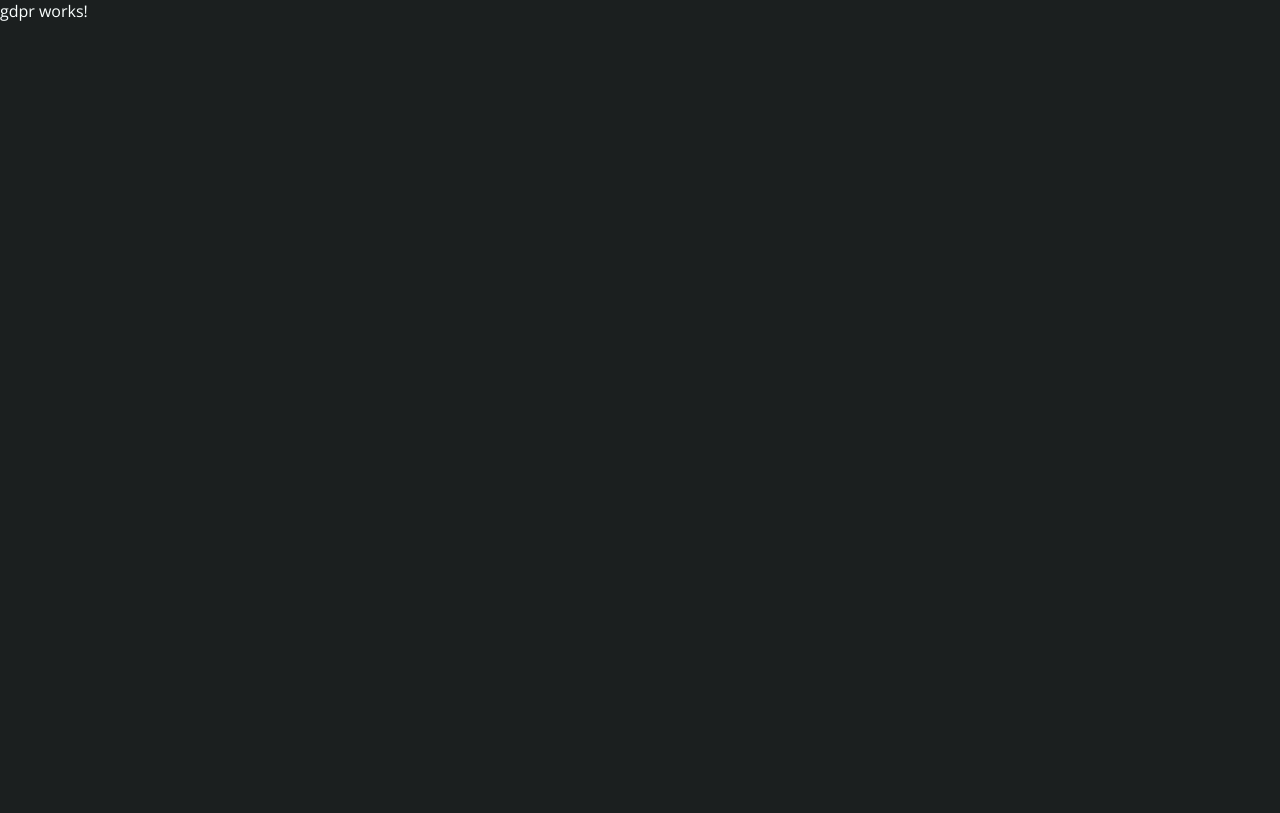
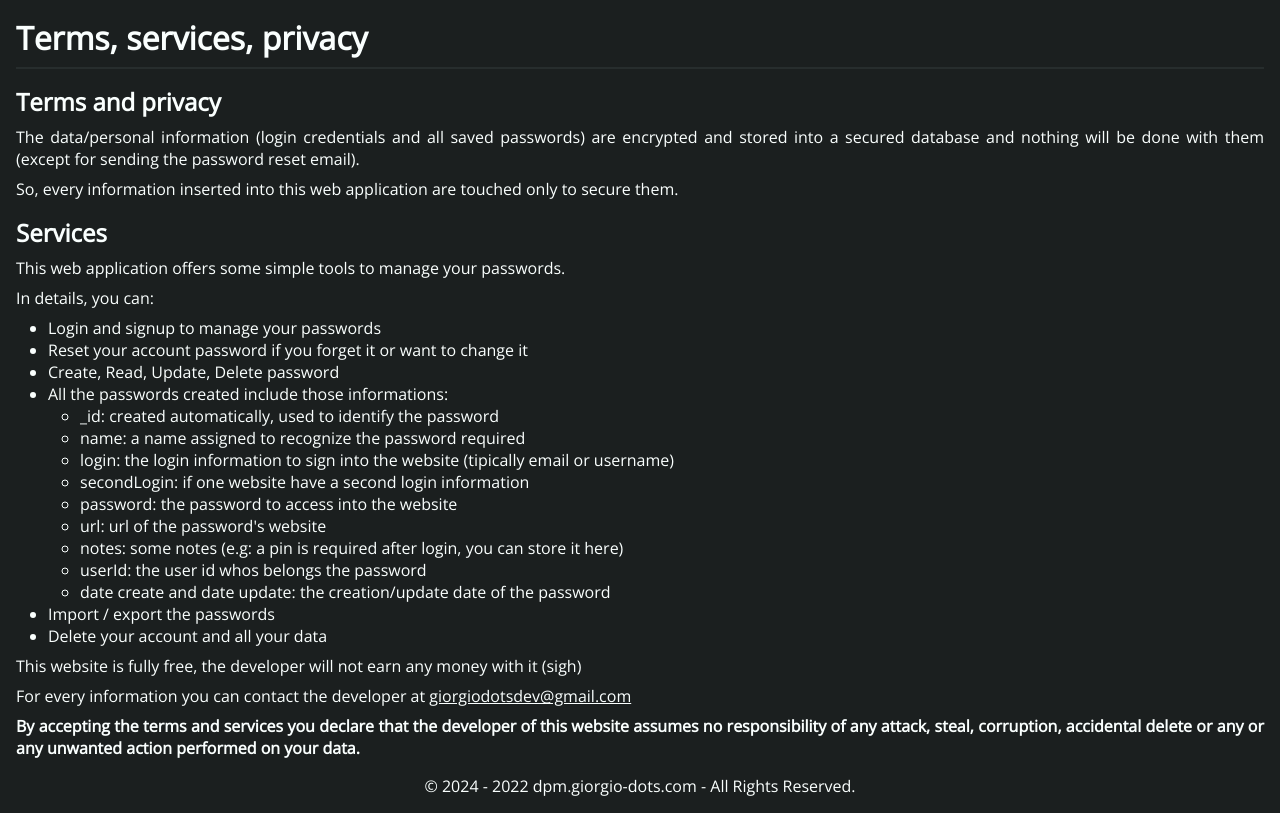
Before and after one commit to GiorgioDots/dpm-frontend-v2, an Angular app: page /gdpr in a window 1280 px wide. Built offline with nearby package versions, Linux system fonts and the light colour scheme.

Commit message:
seo optimization + gdpr

```diff
--- a/angular.json
+++ b/angular.json
@@ -27,7 +27,8 @@
               "src/favicon.ico",
               "src/assets",
               "src/manifest.webmanifest",
-              "src/googlea348bfdad57376bf.html"
+              "src/googlea348bfdad57376bf.html",
+              "src/sitemap.xml"
             ],
             "styles": [
               "src/styles.scss"
--- a/src/app/pages/auth/home/home.component.html
+++ b/src/app/pages/auth/home/home.component.html
@@ -4,6 +4,7 @@
   <img
     src="assets/icons/icon-512x512.png"
     style="max-width: 140px; max-height: 140px"
+    alt="logo"
   />
   <h1 style="padding-top: 1rem; font-size: 2.5rem; text-align: center">
     ~ Welcome! ~
--- a/src/app/pages/gdpr/gdpr.component.html
+++ b/src/app/pages/gdpr/gdpr.component.html
@@ -1 +1,68 @@
-<p>gdpr works!</p>
+<main style="padding: 1rem; text-align: justify">
+  <h1 style="margin-bottom: 0.5rem">Terms, services, privacy</h1>
+  <hr />
+  <h2 style="margin-top: 1rem; margin-bottom: 0.5rem">Terms and privacy</h2>
+  <p style="margin-bottom: 0.5rem">
+    The data/personal information (login credentials and all saved passwords)
+    are encrypted and stored into a secured database and nothing will be done
+    with them (except for sending the password reset email).
+  </p>
+  <p>
+    So, every information inserted into this web application are touched only to
+    secure them.
+  </p>
+  <h2 style="margin-top: 1rem; margin-bottom: 0.5rem">Services</h2>
+  <p style="margin-bottom: 0.5rem">
+    This web application offers some simple tools to manage your passwords.
+  </p>
+  <p style="margin-bottom: 0.5rem">In details, you can:</p>
+  <ul style="margin-left: 2rem; margin-bottom: 0.5rem">
+    <li>Login and signup to manage your passwords</li>
+    <li>Reset your account password if you forget it or want to change it</li>
+    <li>Create, Read, Update, Delete password</li>
+    <li>All the passwords created include those informations:</li>
+    <ul style="margin-left: 2rem">
+      <li>_id: created automatically, used to identify the password</li>
+      <li>name: a name assigned to recognize the password required</li>
+      <li>
+        login: the login information to sign into the website (tipically email
+        or username)
+      </li>
+      <li>secondLogin: if one website have a second login information</li>
+      <li>password: the password to access into the website</li>
+      <li>url: url of the password's website</li>
+      <li>
+        notes: some notes (e.g: a pin is required after login, you can store it
+        here)
+      </li>
+      <li>userId: the user id whos belongs the password</li>
+      <li>
+        date create and date update: the creation/update date of the password
+      </li>
+    </ul>
+    <li>Import / export the passwords</li>
+    <li>Delete your account and all your data</li>
+  </ul>
+  <p style="margin-bottom: 0.5rem">
+    This website is fully free, the developer will not earn any money with it
+    (sigh)
+  </p>
+  <p style="margin-bottom: 0.5rem">
+    For every information you can contact the developer at
+    <a href="mailto:giorgiodotsdev@gmail.com">giorgiodotsdev@gmail.com</a>
+  </p>
+  <p>
+    <b>
+      By accepting the terms and services you declare that the developer of this
+      website assumes no responsibility of any attack, steal, corruption,
+      accidental delete or any or any unwanted action performed on your data.
+    </b>
+  </p>
+  <div style="margin-top: 1rem; text-align: center;;">
+    {{
+      "&copy; 2024 - " +
+        now +
+        " dpm.giorgio-dots.com - All Rights Reserved."
+    }}
+  </div>
+</main>
--- a/src/app/pages/gdpr/gdpr.component.ts
+++ b/src/app/pages/gdpr/gdpr.component.ts
@@ -7,6 +7,10 @@ import { Component, OnInit } from '@angular/core';
 })
 export class GdprComponent implements OnInit {
 
+  public get now(){
+    return new Date().getFullYear();
+  }
+
   constructor() { }
 
   ngOnInit(): void {
--- a/src/app/pages/passwords/passwords.component.html
+++ b/src/app/pages/passwords/passwords.component.html
@@ -65,10 +65,10 @@
             <fa-icon [icon]="faSliders"></fa-icon>
             SETTINGS
           </div>
-          <div class="header-actions-context-item" [routerLink]="['/gdpr']">
+          <a class="header-actions-context-item" href='/gdpr' target="_blank">
             <fa-icon [icon]="faInfo"></fa-icon>
             ABOUT
-          </div>
+          </a>
           <div class="header-actions-context-item" (click)="logout()">
             <fa-icon [icon]="faRightFromBracket"></fa-icon>
             LOGOUT
--- a/src/index.html
+++ b/src/index.html
@@ -9,6 +9,8 @@
   <link rel="manifest" href="manifest.webmanifest">
   <link rel="preconnect" href="https://fonts.googleapis.com"><link rel="preconnect" href="https://fonts.gstatic.com" crossorigin><link href="https://fonts.googleapis.com/css2?family=Open+Sans:wght@300&display=swap" rel="stylesheet">
   <meta name="theme-color" content="#1b1f1f">
+  <meta name="description" content="Save your password in a simple and efficient way for free on GioDots - Password Manager">
+  <meta name="keywords" content="password, password manager, gesione password, free, passwords, passwords manager, gestione passwords, giodots password manager">
 </head>
 <body>
   <app-root></app-root>
```
Also changed, not shown: 2 other files (tests, documents, lock files or other folders).
